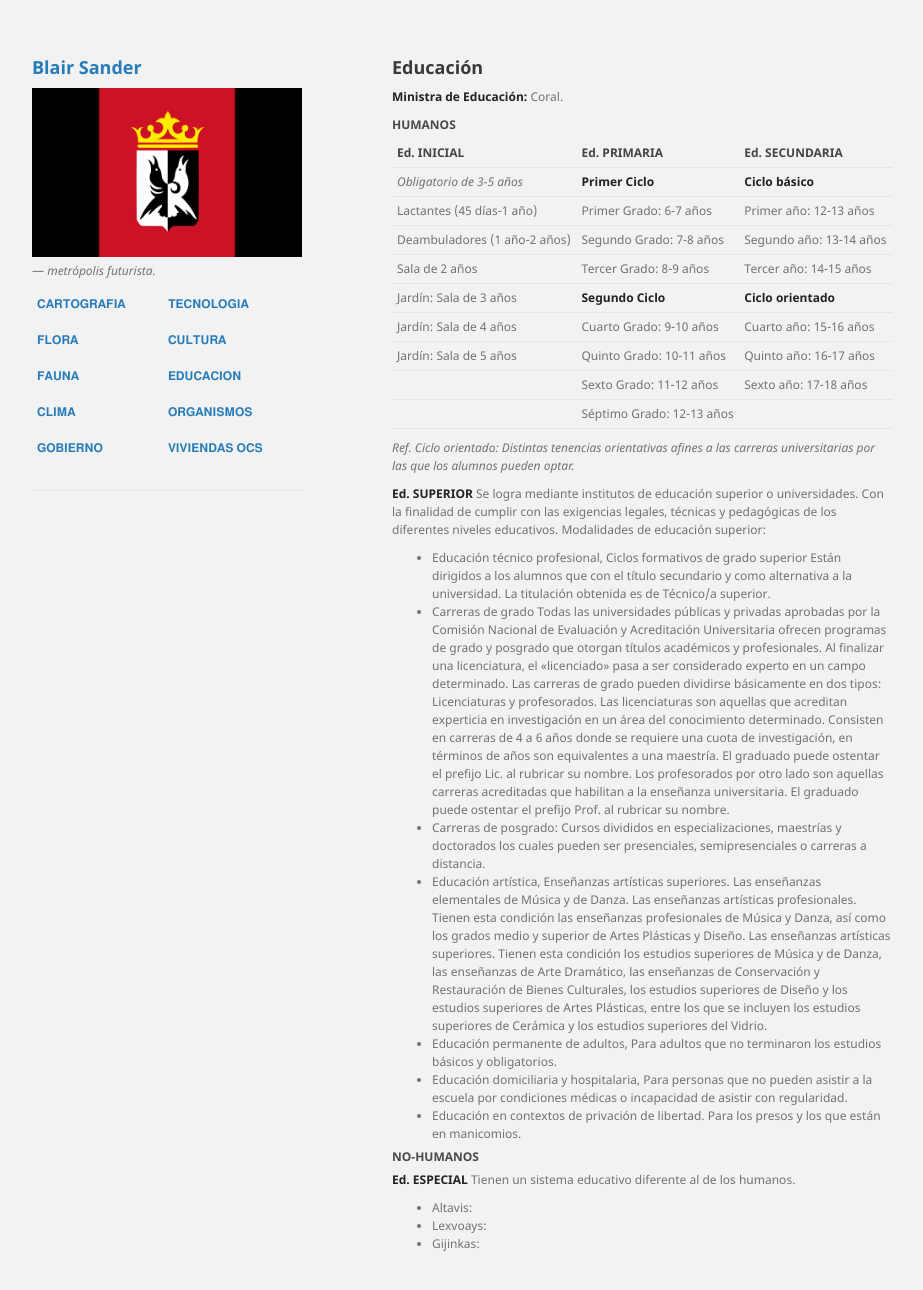
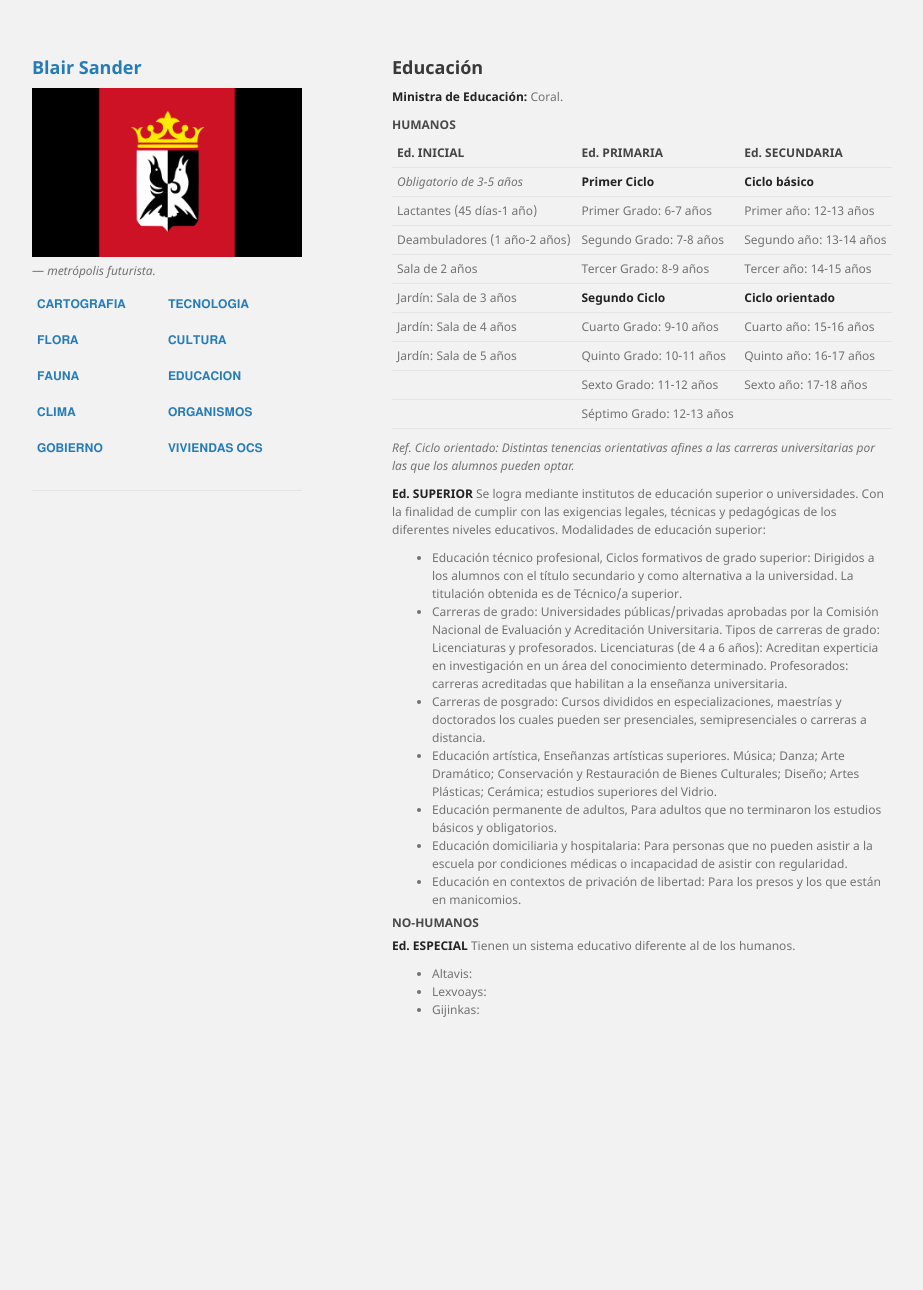
Before and after one commit to BlairSander/ciudad, a Jekyll site: the page built from educacion.md, in a window 1280 px wide and 1308 px high. Shown: the top 1290 px of the window, without its empty margins (178-1101 px from the left). Built offline with Jekyll 4.4.1, drawn with Linux system fonts in a browser that asks for light colours.

Commit message:
educacion.md

```diff
--- a/educacion.md
+++ b/educacion.md
@@ -23,13 +23,13 @@ layout: default
 *Ref. Ciclo orientado: Distintas tenencias orientativas afines a las carreras universitarias por las que los alumnos pueden optar.*
 
 **Ed. SUPERIOR** Se logra mediante institutos de educación superior o universidades.  Con la finalidad de cumplir con las exigencias legales, técnicas y pedagógicas de los diferentes niveles educativos. Modalidades de educación superior:
-* Educación técnico profesional, Ciclos formativos de grado superior  Están dirigidos a los alumnos que con el título secundario y como alternativa a la universidad. La titulación obtenida es de Técnico/a superior.
-* Carreras de grado Todas las universidades públicas y privadas aprobadas por la Comisión Nacional de Evaluación y Acreditación Universitaria ofrecen programas de grado y posgrado que otorgan títulos académicos y profesionales. Al finalizar una licenciatura, el «licenciado» pasa a ser considerado experto en un campo determinado.  Las carreras de grado pueden dividirse básicamente en dos tipos: Licenciaturas y profesorados. Las licenciaturas son aquellas que acreditan experticia en investigación en un área del conocimiento determinado. Consisten en carreras de 4 a 6 años donde se requiere una cuota de investigación, en términos de años son equivalentes a una maestría. El graduado puede ostentar el prefijo Lic. al rubricar su nombre. Los profesorados por otro lado son aquellas carreras acreditadas que habilitan a la enseñanza universitaria. El graduado puede ostentar el prefijo Prof. al rubricar su nombre.
+* Educación técnico profesional, Ciclos formativos de grado superior: Dirigidos a los alumnos con el título secundario y como alternativa a la universidad. La titulación obtenida es de Técnico/a superior.
+* Carreras de grado: Universidades públicas/privadas aprobadas por la Comisión Nacional de Evaluación y Acreditación Universitaria. Tipos de carreras de grado: Licenciaturas y profesorados. Licenciaturas (de 4 a 6 años): Acreditan experticia en investigación en un área del conocimiento determinado. Profesorados: carreras acreditadas que habilitan a la enseñanza universitaria.
 * Carreras de posgrado: Cursos divididos en especializaciones, maestrías y doctorados los cuales pueden ser presenciales, semipresenciales o carreras a distancia.
-* Educación artística,  Enseñanzas artísticas superiores. Las enseñanzas elementales de Música y de Danza. Las enseñanzas artísticas profesionales. Tienen esta condición las enseñanzas profesionales de Música y Danza, así como los grados medio y superior de Artes Plásticas y Diseño. Las enseñanzas artísticas superiores. Tienen esta condición los estudios superiores de Música y de Danza, las enseñanzas de Arte Dramático, las enseñanzas de Conservación y Restauración de Bienes Culturales, los estudios superiores de Diseño y los estudios superiores de Artes Plásticas, entre los que se incluyen los estudios superiores de Cerámica y los estudios superiores del Vidrio.
+* Educación artística,  Enseñanzas artísticas superiores. Música; Danza; Arte Dramático; Conservación y Restauración de Bienes Culturales; Diseño; Artes Plásticas; Cerámica; estudios superiores del Vidrio.
 * Educación permanente de adultos, Para adultos que no terminaron los estudios básicos y obligatorios.
-* Educación domiciliaria y hospitalaria, Para personas que no pueden asistir a la escuela por condiciones médicas o incapacidad de asistir con regularidad.
-* Educación en contextos de privación de libertad. Para los presos y los que están en manicomios.
+* Educación domiciliaria y hospitalaria: Para personas que no pueden asistir a la escuela por condiciones médicas o incapacidad de asistir con regularidad.
+* Educación en contextos de privación de libertad: Para los presos y los que están en manicomios.
 
 <h4>NO-HUMANOS</h4>
 
```
